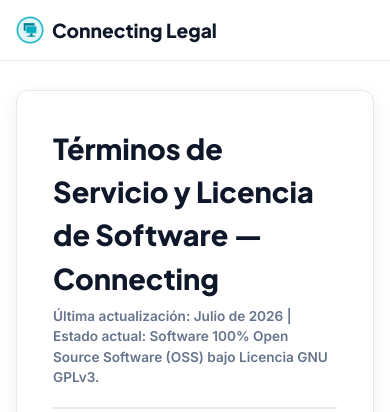
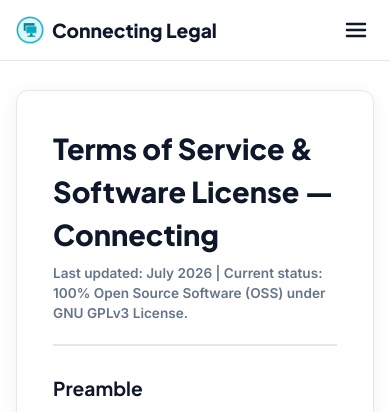
Before and after one commit to jh4n3r/connecting, a plain HTML site: page docs/terms.html in a window 390 px wide. Shown: the top 412 px of the page. Drawn offline with Linux system fonts and the light colour scheme.

Commit message:
Add mobile hamburger navbar menu and auto-closing logic across all documentation and terms pages

```diff
--- a/docs/terms.html
+++ b/docs/terms.html
@@ -93,9 +93,18 @@
                 <img src="favicon.ico" alt="Connecting Logo" class="logo-img" />
                 Connecting Legal
             </a>
-            <div class="nav-right">
+
+            <button class="mobile-toggle" id="mobileToggle" aria-label="Abrir menú de navegación">
+                <svg viewBox="0 0 24 24" width="24" height="24" stroke="currentColor" stroke-width="2.5" stroke-linecap="round" stroke-linejoin="round" fill="none">
+                    <line x1="3" y1="6" x2="21" y2="6"></line>
+                    <line x1="3" y1="12" x2="21" y2="12"></line>
+                    <line x1="3" y1="18" x2="21" y2="18"></line>
+                </svg>
+            </button>
+
+            <div class="nav-right" id="navMenu">
                 <a href="./" class="nav-link" id="nav-home">Inicio</a>
-                <a href="docs" class="nav-link" id="nav-docs">Documentacion</a>
+                <a href="docs" class="nav-link" id="nav-docs">Documentación</a>
                 <select id="langSelector" class="lang-select" onchange="changeLanguage(this.value)">
                     <option value="es">Español</option>
                     <option value="en">English</option>
@@ -286,7 +295,10 @@
 
         function getInitialLanguage() {
             const saved = localStorage.getItem('connecting_lang');
-            return saved ? saved : 'es';
+            if (saved) return saved;
+
+            const userLang = (navigator.language || navigator.userLanguage || 'es').toLowerCase();
+            return userLang.startsWith('es') ? 'es' : 'en';
         }
 
         function changeLanguage(lang) {
@@ -352,6 +364,27 @@
 
         document.addEventListener('DOMContentLoaded', () => {
             changeLanguage(getInitialLanguage());
+
+            const mobileToggle = document.getElementById('mobileToggle');
+            const navMenu = document.getElementById('navMenu');
+            if (mobileToggle && navMenu) {
+                mobileToggle.addEventListener('click', (e) => {
+                    e.stopPropagation();
+                    navMenu.classList.toggle('active');
+                });
+
+                document.querySelectorAll('.nav-link').forEach(link => {
+                    link.addEventListener('click', () => {
+                        navMenu.classList.remove('active');
+                    });
+                });
+
+                document.addEventListener('click', (e) => {
+                    if (navMenu.classList.contains('active') && !navMenu.contains(e.target) && !mobileToggle.contains(e.target)) {
+                        navMenu.classList.remove('active');
+                    }
+                });
+            }
         });
     </script>
 </body>
```
Also changed, not shown: docs/docs.html (+15 -3 lines), docs/docs/index.html (+15 -3 lines), docs/terms/index.html (+36 -3 lines).
